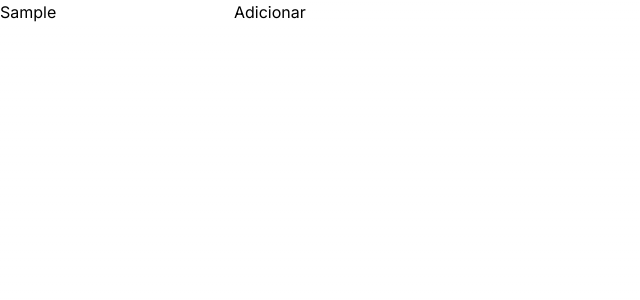
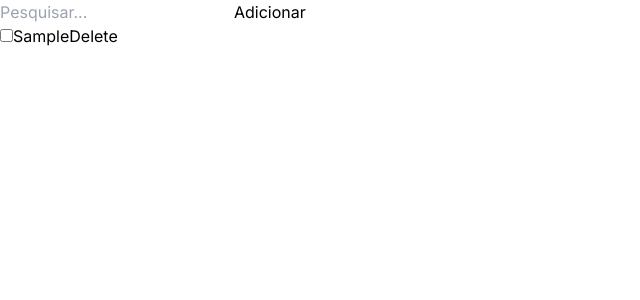
Before and after one commit to EduardoSimoess/ToDoList, a Next.js app: page / in a window 1280 px wide. Both pictures are taken after typing "Sample" into the empty fields and a click on the button "Adicionar". Shown: the top 300 px of the page, without its empty margins (0-640 px from the left). Built offline with nearby package versions, Linux system fonts and the light colour scheme.

Commit message:
:sparkles: feat: List component no style

```diff
--- a/src/app/page.tsx
+++ b/src/app/page.tsx
@@ -1,5 +1,6 @@
 "use client";
 import AddTask from "@/components/addTask";
+import List from "@/components/list";
 import { GlobalProvider } from "@/provider/global";
 
 export default function Home() {
@@ -7,6 +8,7 @@ export default function Home() {
     <GlobalProvider>
         <main>
           <AddTask/>
+          <List/>
         </main>
     </GlobalProvider>
   );
--- a/src/components/addTask.tsx
+++ b/src/components/addTask.tsx
@@ -8,15 +8,13 @@ export default function AddTask () {
 
     const handleChange = (event: React.ChangeEvent<HTMLInputElement>) => {
         setInputText(event.target.value);
-        console.log(list);
-
     }
 
     const newItem = () => {
-        setList([...list, inputText]);
+        setList([...list, { text: inputText, checked: false }]);
+        localStorage.setItem("list", JSON.stringify([...list, { text: inputText, checked: false }]));
+        setInputText('');
     }
-
-
 
     return (
         <div>
--- /dev/null
+++ b/src/components/list.tsx
@@ -0,0 +1,33 @@
+import React, { useContext, useState } from "react";
+import { GlobalContext } from "@/provider/global";
+
+export default function List() {
+    const { list, setList } = useContext(GlobalContext);
+
+    const handleCheckBox = (i: number) => {
+        const newList = [...list];
+        newList[i].checked = !newList[i].checked;
+        setList(newList);
+        localStorage.setItem("list", JSON.stringify(newList));
+    }
+
+    const handleExcludeBtn = (i: number) => {
+        const oldList = [...list];
+        const newList = oldList.filter((_item, index) => i !== index);
+        setList(newList);
+        localStorage.setItem("list", JSON.stringify(newList));
+    }
+
+    return (
+        <div>
+            {list.map((item, i) => (
+                <div>
+                    <input type="checkbox" key={i} checked={item.checked}
+                    onChange={() => handleCheckBox(i)}/>
+                    <label>{item.text}</label>
+                    <button onClick={() => handleExcludeBtn(i)}>Delete</button>
+                </div>
+            ))}
+        </div>
+    )
+}
--- a/src/provider/global.tsx
+++ b/src/provider/global.tsx
@@ -1,11 +1,18 @@
-import React, { createContext, useState } from "react";
-import { ContextProps } from "@/interfaces/contextInterface";
+import React, { createContext, useState, useEffect } from "react";
+import { ContextProps, ListProps } from "@/interfaces/contextInterface";
 import { initialState } from ".";
 
 export const GlobalContext = createContext<ContextProps>(initialState);
 
 export const GlobalProvider= ({ children }: any) => {
-    const [list, setList] = useState<string[]>([]);
+    const [list, setList] = useState<ListProps[]>([]);
+
+    useEffect(() => {
+        const storedList = localStorage.getItem("list");
+        if(storedList) {
+            setList(JSON.parse(storedList));
+        }
+    }, []);
 
     return(
         <GlobalContext.Provider value={{list, setList}}>
```
Also changed, not shown: src/interfaces/contextInterface.tsx (+7 -2 lines).
